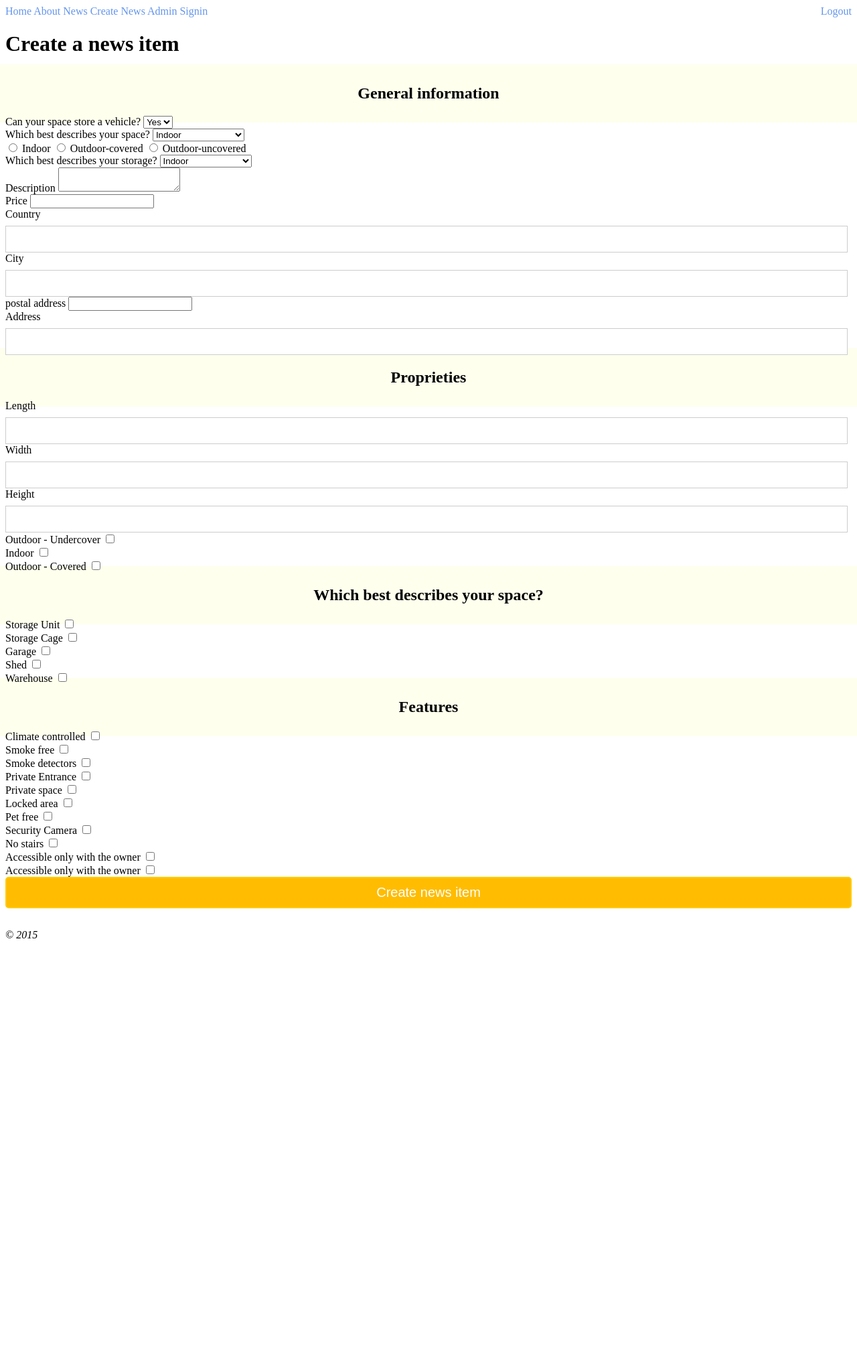
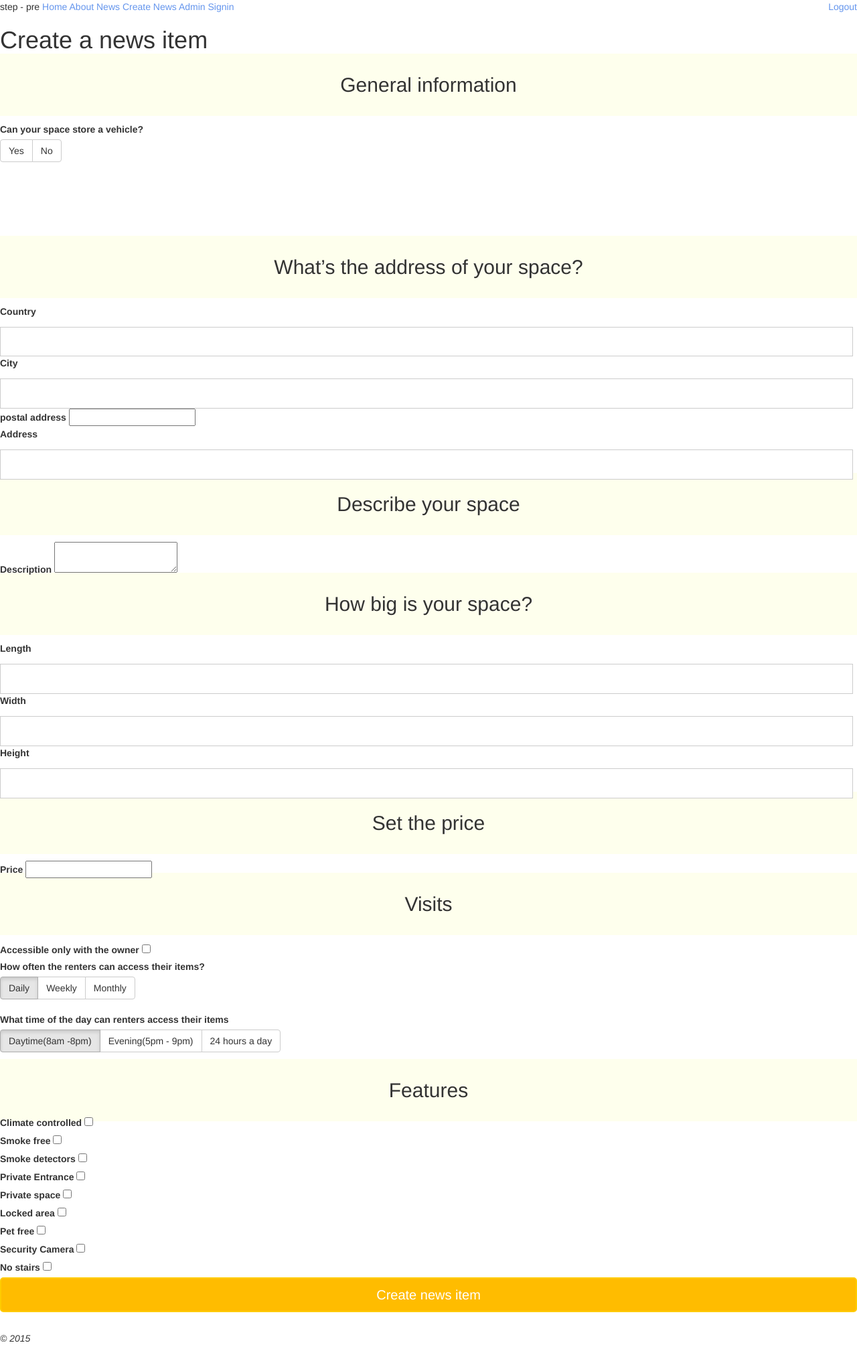
Before and after one commit to SebastijanPerusko/WareHouseInfomrationSystem, a CodeIgniter app: page /database/index.php/news/create in a window 1280 px wide. Shown: the whole page at 67% size. Before the commit the page ends 1401 px from the top, so only its background shows below. Run offline with CodeIgniter, Linux system fonts and the light colour scheme; the visitor is signed in with stand-in values (Sample User, id 1).

Commit message:
Add_space

```diff
--- a/application/controllers/News.php
+++ b/application/controllers/News.php
@@ -1,5 +1,6 @@
 	<?php
 	class News extends CI_Controller {
+
 
 	        public function __construct()
 	        {
@@ -8,6 +9,7 @@
 	                $this->load->helper('url_helper');
 	                $this->load->helper('form');
                 	$this->load->library('session');
+                	$this->load->helper('url');
 
 	        }
 
@@ -53,14 +55,15 @@
 
 			    /*$this->form_validation->set_rules('title', 'Title', 'required');
 			    $this->form_validation->set_rules('text', 'Text', 'required');*/
+
 			    $this->form_validation->set_rules('text', 'Text', 'required');
 			    $this->form_validation->set_rules('price', 'Price', 'required');
-			    $this->form_validation->set_rules('type', 'Type', 'required');
 			    $this->form_validation->set_rules('country', 'Country', 'required');
 			    $this->form_validation->set_rules('city', 'City', 'required');
 			    $this->form_validation->set_rules('paddress', 'Paddress', 'required');
 			    $this->form_validation->set_rules('address', 'Address', 'required');
 
+				echo "step - pre";
 			    if ($this->form_validation->run() === FALSE)
 			    {
 			        $this->load->view('templates/header', $data);
@@ -70,6 +73,7 @@
 			    }
 			    else
 			    {
+			    	echo "step - pree";
 				    	//var_dump($GLOBALS);
 			        $lastAdded = $this->news_model->set_news();
 			        echo $lastAdded;
--- a/application/models/News_model.php
+++ b/application/models/News_model.php
@@ -25,12 +25,60 @@ class News_model extends CI_Model {
 
 		    $slug = url_title($this->input->post('title'), 'dash', TRUE);
 		    $arr = $_SESSION['logged_in'];
+		    $location;
+		    $description_s;
+		    $owner_need_v;
+		    $c_c;
+		    $s_f;
+		    $s_d;
+		    $p_e;
+		    $p_s;
+		    $l_a;
+		    $p_f;
+		    $s_c;
+		    $n_s;
+
+
+
+
+		    if(isset($_POST['type_select_radio']) && $_POST['type_select_radio'] == 'yes') {
+		    	if(isset($_POST['type_select_yes'])) {
+		    		$location = $_POST['type_select_yes'];
+		    	}
+		    	if(isset($_POST['indoor_select'])) {
+		    		$description_s = $_POST['indoor_select'];
+		    	}
+		    	if(isset($_POST['cover_select'])) {
+		    		$description_s = $_POST['cover_select'];
+		    	}
+		    	if(isset($_POST['uncover_select'])) {
+		    		$description_s = $_POST['uncover_select'];
+		    	}
+			} else {
+				$location = "none";
+				if(isset($_POST['type_select_no'])) {
+		    		$description_s = $_POST['type_select_no'];
+		    	}
+			}
+
+
+			if(isset($_POST['need_owner']) &&
+   				$_POST['need_owner'] == 'yes')
+			{
+				$owner_need_v = "yes";
+			} else {
+				$owner_need_v = "no";
+			}
+
+
 
 			//$_POST["title"] = $this->input->post('title')
 		    $data = array(
+		    	'vozilo' => $this->input->post('type_select_radio'),
+		    	'lokacija' => $location,
+		    	'opis_k' => $description_s,
 		    	'opis' => $this->input->post('text'),
 		        'cena' => $this->input->post('price'),
-		        'tip' => $this->input->post('type'),
 		        'drzava' => $this->input->post('country'),
 		        'mesto' => $this->input->post('city'),
 		        'p_stevilka' => $this->input->post('paddress'),
@@ -38,8 +86,13 @@ class News_model extends CI_Model {
 		        'dolzina' => $this->input->post('length'),
 		        'sirina' => $this->input->post('width'),
 		        'visina' => $this->input->post('height'),
+		        'lastnik_ogled' => $owner_need_v,
+		        'gostota' => $this->input->post('often_visit'),
+		        'cas' => $this->input->post('day_visit'),
 		        'id_u' => $arr['id_u']
 		    );
+
+
 
 		    $this->db->insert('oglas', $data);
 
@@ -49,74 +102,89 @@ class News_model extends CI_Model {
 		    if(isset($_POST['climate_controlled']) &&
    				$_POST['climate_controlled'] == 'yes')
 			{
-				$data2 = array('ime' => "climate_controlled",
-								'id_o' => $this->db->insert_id());
-    			$this->db->insert('lastnost', $data2);
+				$c_c = 1;
+			} else {
+				$c_c = 0;
 			}
 
 			if(isset($_POST['private_space']) &&
    				$_POST['private_space'] == 'yes')
 			{
-				$data2 = array('ime' => "private_space",
-								'id_o' => $last_id);
-    			$this->db->insert('lastnost', $data2);
+				$s_f = 1;
+			} else {
+				$s_f = 0;
 			}
 
 			if(isset($_POST['smoke_free']) &&
    				$_POST['smoke_free'] == 'yes')
 			{
-				$data2 = array('ime' => "smoke_free",
-								'id_o' => $last_id);
-    			$this->db->insert('lastnost', $data2);
+				$s_d = 1;
+			} else {
+				$s_d = 0;
 			}
 
 			if(isset($_POST['smoke_detectors']) &&
    				$_POST['smoke_detectors'] == 'yes')
 			{
-				$data2 = array('ime' => "smoke_detectors",
-								'id_o' => $last_id);
-    			$this->db->insert('lastnost', $data2);
+				$p_e = 1;
+			} else {
+				$p_e = 0;
 			}
 
 			if(isset($_POST['private_entrance']) &&
    				$_POST['private_entrance'] == 'yes')
 			{
-				$data2 = array('ime' => "private_entrance",
-								'id_o' => $last_id);
-    			$this->db->insert('lastnost', $data2);
+				$p_s = 1;
+			} else {
+				$p_s = 0;
 			}
 
 			if(isset($_POST['locked_area']) &&
    				$_POST['locked_area'] == 'yes')
 			{
-				$data2 = array('ime' => "locked_area",
-								'id_o' => $last_id);
-    			$this->db->insert('lastnost', $data2);
+				$l_a = 1;
+			} else {
+				$l_a = 0;
 			}
 
 			if(isset($_POST['pet_free']) &&
    				$_POST['pet_free'] == 'yes')
 			{
-				$data2 = array('ime' => "private_entrance",
-								'id_o' => $last_id);
-    			$this->db->insert('lastnost', $data2);
+				$p_f = 1;
+			} else {
+				$p_f = 0;
 			}
 
 			if(isset($_POST['security_camera']) &&
    				$_POST['security_camera'] == 'yes')
 			{
-				$data2 = array('ime' => "security_camera",
-								'id_o' => $last_id);
-    			$this->db->insert('lastnost', $data2);
+				$s_c = 1;
+			} else {
+				$s_c = 0;
 			}
 
 			if(isset($_POST['no_stairs']) &&
    				$_POST['no_stairs'] == 'yes')
 			{
-				$data2 = array('ime' => "no_stairs",
-								'id_o' => $last_id);
-    			$this->db->insert('lastnost', $data2);
+				$n_s = 1;
+			} else {
+				$n_s = 0;
 			}
+
+			$data2 = array(
+		    	'climate_controlled' => $c_c,
+		    	'smoke_free' => $s_f,
+		    	'smoke_detectors' => $s_d,
+		    	'private_entrance' => $p_e,
+		        'private_space' => $p_s,
+		        'locked_area' => $l_a,
+		        'pet_free' => $p_f,
+		        'security_camera' => $s_c,
+		        'no_stairs' => $n_s,
+		        'id_o' => $last_id
+		    );
+
+		    $this->db->insert('lastnost', $data2);
 
 		}
 
--- a/application/views/news/create.php
+++ b/application/views/news/create.php
@@ -4,51 +4,113 @@
 
 <?php echo form_open('news/create'); ?>
 
-    <h2>General information</h2>
+    <h2>General information</h2><br>
 
-    <label for="vehicle">Can your space store a vehicle?</label>
-    <select name="type">
-        <option>Yes</option>
-        <option>No</option>
-    </select><br />
-
-    <label for="location">Which best describes your space?</label>
-    <select name="location">
-        <option value="indoor">Indoor</option>
-        <option value="covered">Outdoor-covered</option>
-        <option value="uncovered">Outdoor-uncovered</option>
-    </select><br />
-
-    <div id="color-switch" class="btn-group" data-toggle="buttons">
-        <label class="btn btn-default active">
-            <input type="radio" name="indoor" value="indoor"/> Indoor
+    <div id = "div_type_select">
+    <label for="type_select">Can your space store a vehicle?</label><br>
+    <div id="type_select" class="btn-group" data-toggle="buttons">
+        <label class="btn btn-default">
+            <input id = "type_select_radio_yes" type="radio" name="type_select_radio" value="yes" onchange="handleYesNo();"/> Yes
         </label>
         <label class="btn btn-default">
-            <input type="radio"  name="cover" value="cover"/> Outdoor-covered
+            <input id = "type_select_radio_no" type="radio"  name="type_select_radio" value="no" onchange="handleYesNo();"/> No
+        </label>
+    </div></div><br>
+
+    <div hidden id = "div_type_no_select">
+    <label for="type_no_select">Which best describes your storage?</label><br>
+    <div id="type_select_no" class="btn-group" data-toggle="buttons">
+        <label class="btn btn-default active">
+            <input type="radio" name="type_select_no" value="attic"/> Attic
         </label>
         <label class="btn btn-default">
-        <input type="radio"  name="uncover" value="uncover"/> Outdoor-uncovered
+            <input type="radio"  name="type_select_no" value="basement"/> Basement
         </label>
-    </div>
+        <label class="btn btn-default">
+            <input type="radio"  name="type_select_no" value="bedroom"/> Bedroom
+        </label>
+        <label class="btn btn-default">
+            <input type="radio"  name="type_select_no" value="garage"/> Garage
+        </label>
+        <label class="btn btn-default">
+            <input type="radio"  name="type_select_no" value="self_s_u"/> Self storage unit
+        </label>
+        <label class="btn btn-default">
+            <input type="radio"  name="type_select_no" value="shed"/> Shed
+        </label>
+        <label class="btn btn-default">
+            <input type="radio"  name="type_select_no" value="shipping_c"/> Shipping container
+        </label>
+        <label class="btn btn-default">
+            <input type="radio"  name="type_select_no" value="warehouse"/> Warehouse
+        </label>
+    </div></div><br>
 
-    <label for="type">Which best describes your storage?</label>
-    <select name="type">
-        <option value="indoor">Indoor</option>
-        <option value="covered">Outdoor-covered</option>
-        <option value="uncovered">Outdoor-uncovered</option>
-    </select><br />
+    <div hidden id = "div_location_select">
+    <label for="location_select">Which best describes your space?</label><br>
+    <div id="type_select_yes" class="btn-group" data-toggle="buttons">
+        <label class="btn btn-default active">
+            <input id = "location_select_radio_i" type="radio" name="type_select_yes" value="indoor" onchange="handleLocation();"/> Indoor
+        </label>
+        <label class="btn btn-default">
+            <input id = "location_select_radio_c" type="radio"  name="type_select_yes" value="cover" onchange="handleLocation();"/> Outdoor-covered
+        </label>
+        <label class="btn btn-default">
+        <input id = "location_select_radio_u" type="radio"  name="type_select_yes" value="uncover" onchange="handleLocation();"/> Outdoor-uncovered
+        </label>
+    </div></div><br>
 
 
+    <div hidden id = "div_indoor_select">
+    <label for="indoor_select">Which best describes your indoor vehicle storage?</label><br>
+    <div id="indoor_select" class="btn-group" data-toggle="buttons">
+        <label class="btn btn-default active">
+            <input type="radio" name="indoor_select" value="garage"/> Garage
+        </label>
+        <label class="btn btn-default">
+            <input type="radio"  name="indoor_select" value="self_storage"/> Self storage unit
+        </label>
+        <label class="btn btn-default">
+        <input type="radio"  name="indoor_select" value="shed"/> Shed
+        </label>
+        <label class="btn btn-default">
+        <input type="radio"  name="indoor_select" value="shipping"/> Shipping container
+        </label>
+        <label class="btn btn-default">
+        <input type="radio"  name="indoor_select" value="warehouse"/> Warehouse
+        </label>
+    </div></div><br>
+
+    <div hidden id = "div_cover_select">
+    <label for="cover_select">Which best describes your covered outdoor vehicle storage?</label><br>
+    <div id="cover_select" class="btn-group" data-toggle="buttons">
+        <label class="btn btn-default active">
+            <input type="radio" name="cover_select" value="carport"/> Carport
+        </label>
+        <label class="btn btn-default">
+            <input type="radio"  name="cover_select" value="parking_lot"/> Parking lot
+        </label>
+    </div></div><br>
+
+    <div hidden id = "div_uncover_select">
+    <label for="uncover_select">Which best describes your uncovered outdoor vehicle storage?</label><br>
+    <div id="uncover_select" class="btn-group" data-toggle="buttons">
+        <label class="btn btn-default active">
+            <input type="radio" name="uncover_select" value="driveway"/> Driveway
+        </label>
+        <label class="btn btn-default">
+            <input type="radio"  name="uncover_select" value="parking_lot"/> Parking lot
+        </label>
+        <label class="btn btn-default">
+            <input type="radio"  name="uncover_select" value="unpawed_lot"/> Unpawed lot
+        </label>
+        <label class="btn btn-default">
+            <input type="radio"  name="uncover_select" value="street_parking"/> Parking lot
+        </label>
+    </div></div><br>
 
 
-
-    <label for="text">Description</label>
-    <textarea name="text"></textarea><br />
-
-    <label for="price">Price</label>
-    <input type="number" name="price" /><br />
-
-
+    <h2>What’s the address of your space?</h2><br>
 
     <label for="country">Country</label>
     <input type="text" name="country" /><br />
@@ -62,7 +124,13 @@
     <label for="Address">Address</label>
     <input type="text" name="address" /><br />
 
-    <h2>Proprieties</h2>
+    <h2>Describe your space</h2><br>
+
+    <label for="text">Description</label>
+    <textarea name="text"></textarea><br />
+
+
+    <h2>How big is your space?</h2><br>
 
     <label for="length">Length</label>
     <input type="text" name="length" /><br />
@@ -73,36 +141,45 @@
     <label for="height">Height</label>
     <input type="text" name="height" /><br />
 
+    <h2>Set the price</h2><br>
+
+    <label for="price">Price</label>
+    <input type="number" name="price" /><br />
 
 
+    <h2>Visits</h2><br>
 
+    <label for="need_owner">Accessible only with the owner</label>
+    <input type="checkbox" name="need_owner" value="yes"/><br />
 
-    <label for="undercover">Outdoor - Undercover</label>
-    <input type="checkbox" name="undercover" value="yes"/><br />
+    <div id = "div_often_visit">
+    <label for="often_visit">How often the renters can access their items?</label><br>
+    <div id="often_visit" class="btn-group" data-toggle="buttons">
+        <label class="btn btn-default active">
+            <input id = "location_select_radio_i" type="radio" name="often_visit" value="daily"/> Daily
+        </label>
+        <label class="btn btn-default">
+            <input id = "location_select_radio_c" type="radio"  name="often_visit" value="weekly"/> Weekly
+        </label>
+        <label class="btn btn-default">
+        <input id = "location_select_radio_u" type="radio"  name="often_visit" value="monthly"/> Monthly
+        </label>
+    </div></div><br>
 
-    <label for="indoor">Indoor</label>
-    <input type="checkbox" name="indoor" value="yes"/><br />
+    <div id = "div_day_visit">
+    <label for="day_visit">What time of the day can renters access their items</label><br>
+    <div id="day_visit" class="btn-group" data-toggle="buttons">
+        <label class="btn btn-default active">
+            <input id = "location_select_radio_i" type="radio" name="day_visit" value="daytime"/> Daytime(8am -8pm)
+        </label>
+        <label class="btn btn-default">
+            <input id = "location_select_radio_c" type="radio"  name="day_visit" value="evening"/> Evening(5pm - 9pm)
+        </label>
+        <label class="btn btn-default">
+        <input id = "location_select_radio_u" type="radio"  name="day_visit" value="all_day"/> 24 hours a day
+        </label>
+    </div></div><br>
 
-    <label for="outdoor">Outdoor - Covered</label>
-    <input type="checkbox" name="outdoor" value="yes"/><br />
-
-    <h2>Which best describes your space?</h2>
-
-
-    <label for="storage_unit">Storage Unit</label>
-    <input type="checkbox" name="storage_unit" value="yes"/><br />
-
-    <label for="storage_cage">Storage Cage</label>
-    <input type="checkbox" name="inside" value="yes"/><br />
-
-    <label for="garage">Garage</label>
-    <input type="checkbox" name="garage" value="yes"/><br />
-
-    <label for="shed">Shed</label>
-    <input type="checkbox" name="shed" value="yes"/><br />
-
-    <label for="warehouse">Warehouse</label>
-    <input type="checkbox" name="warehouse" value="yes"/><br />
 
     <h2>Features</h2>
 
@@ -133,11 +210,7 @@
     <label for="no_stairs">No stairs</label>
     <input type="checkbox" name="no_stairs" value="yes"/><br />
 
-    <label for="need_owner">Accessible only with the owner</label>
-    <input type="checkbox" name="need_owner" value="yes"/><br />
 
-    <label for="need_owner">Accessible only with the owner</label>
-    <input type="checkbox" name="need_owner" value="yes"/><br />
 
     <input type="submit" name="submit" value="Create news item" />
 
--- a/application/views/templates/header.php
+++ b/application/views/templates/header.php
@@ -1,10 +1,12 @@
 <html>
         <head>
                 <title>CodeIgniter Tutorial</title>
-
-
-<link rel = "stylesheet" type = "text/css"
-   href = "<?php echo base_url(); ?>css/style.css">
+                <meta name="viewport" content="width=device-width, initial-scale=1">
+        <link rel="stylesheet" href="https://maxcdn.bootstrapcdn.com/bootstrap/3.4.1/css/bootstrap.min.css">
+         <script src="https://ajax.googleapis.com/ajax/libs/jquery/3.5.1/jquery.min.js"></script>
+        <script src="https://maxcdn.bootstrapcdn.com/bootstrap/3.4.1/js/bootstrap.min.js"></script>
+        <script type = 'text/javascript' src = "<?php echo base_url(); ?>js/create.js"></script>
+        <link rel = "stylesheet" type = "text/css" href = "<?php echo base_url(); ?>css/style.css">
 
         </head>
         <body>
```
Also changed, not shown: js/create.js (added, +31 -0 lines).
